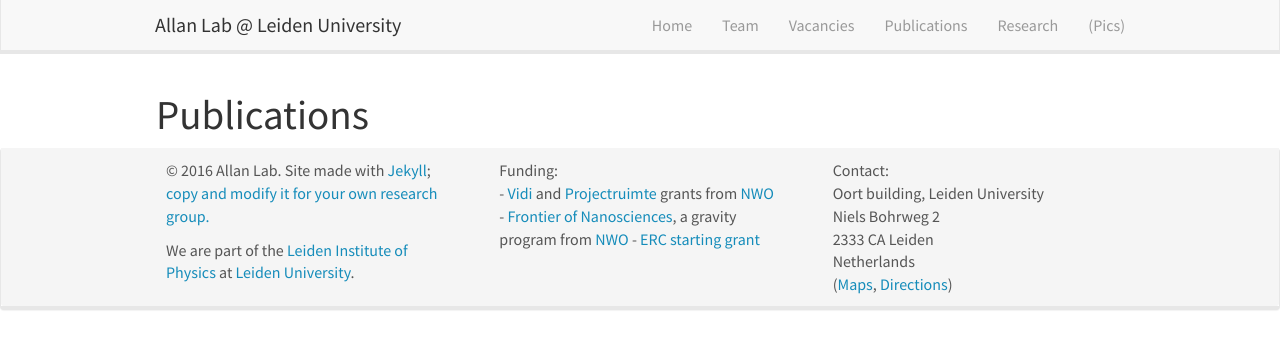
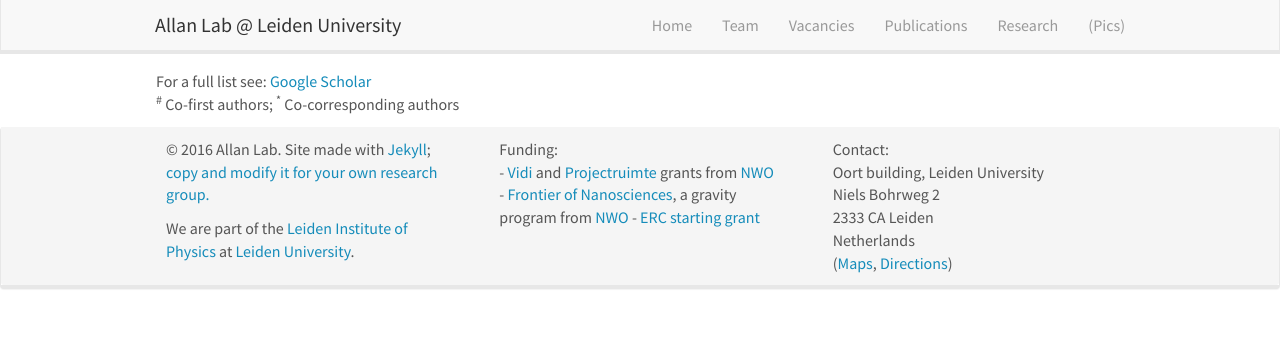
Before and after one commit to lzj1769/lzj1769.github.io, a Jekyll site: the page built from _pages/publications.md, in a window 1280 px wide. Shown: the top 349 px of the page. Built offline with Jekyll 4.4.1, drawn with Linux system fonts in a browser that asks for light colours; nearby versions of some CDN libraries.

Commit message:
update papers

```diff
--- a/_pages/publications.md
+++ b/_pages/publications.md
@@ -5,4 +5,5 @@ sitemap: false
 permalink: /publications/
 ---
 
-# Publications
+For a full list see: [Google Scholar](https://scholar.google.de/citations?user=xG5HYekAAAAJ&hl=en)
+<sup>\#</sup> Co-first authors; <sup>\*</sup> Co-corresponding authors
```
